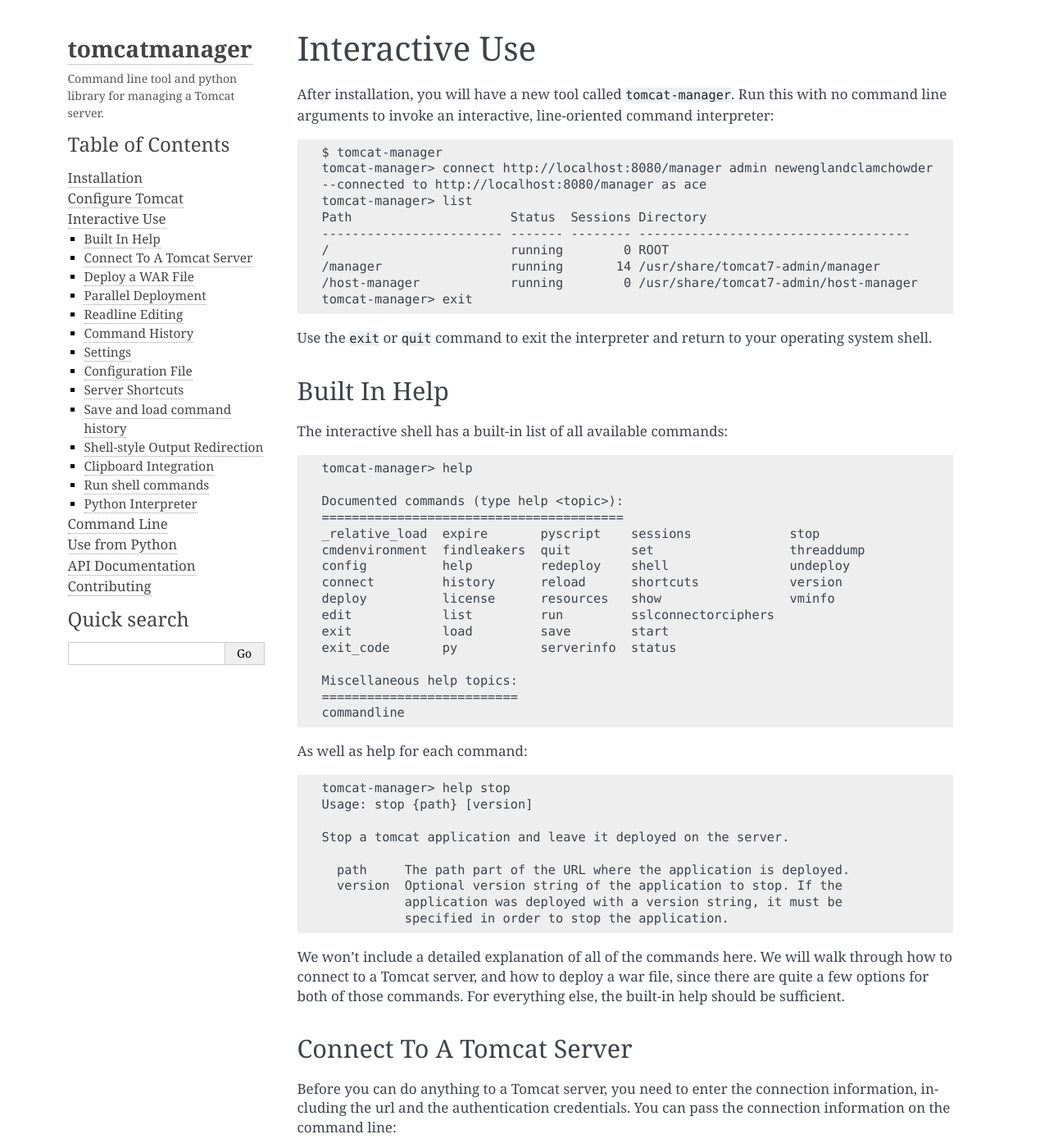
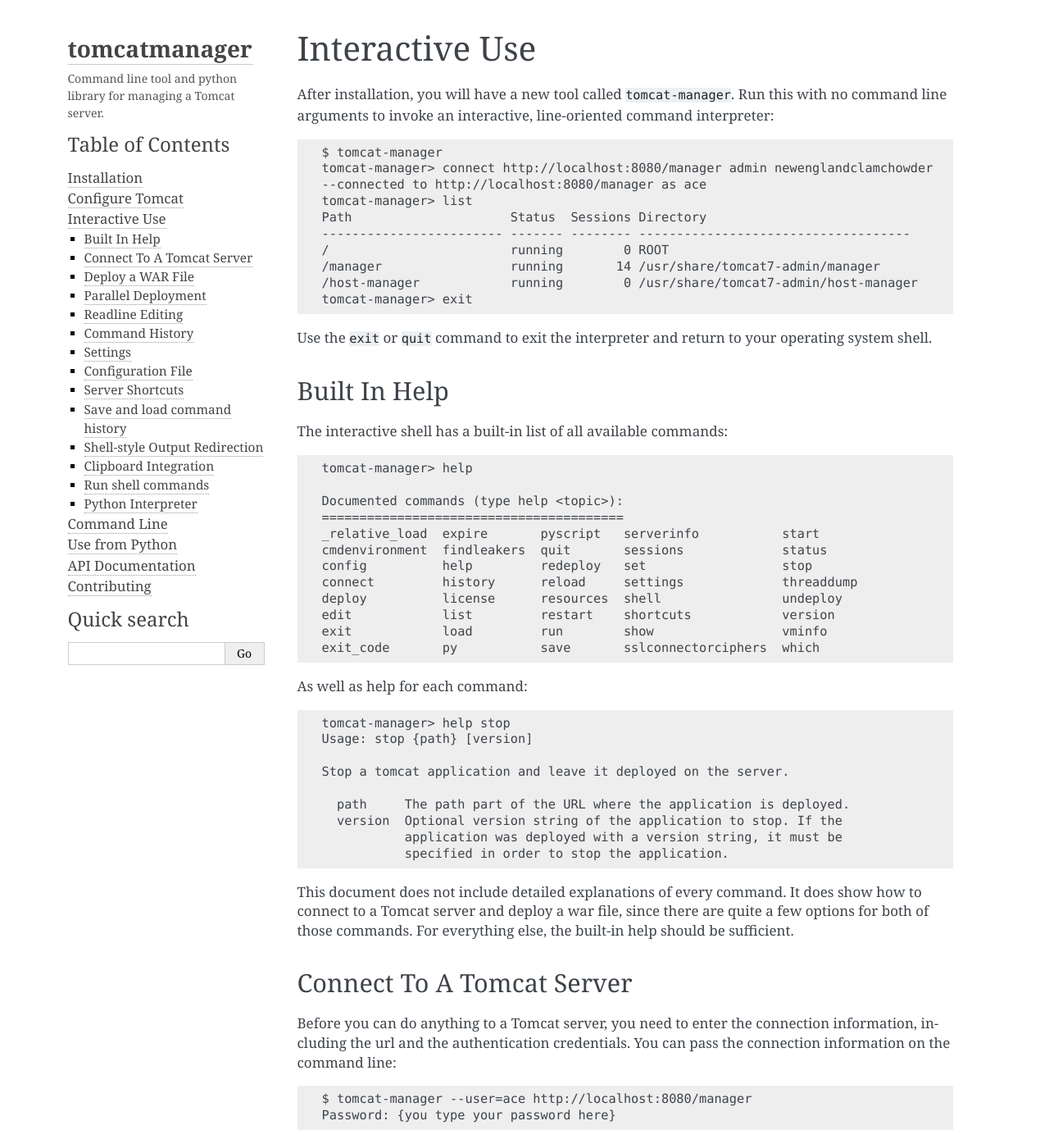
Before and after one commit to tomcatmanager/tomcatmanager, a Sphinx documentation site: the page built from docs/interactive.rst, in a window 1280 px wide and 1400 px high. Shown: the whole window at 82% size. Built offline with Sphinx 7.4.7, drawn with Linux system fonts in a browser that asks for light colours; some of the changed text lies outside the part shown.

Commit message:
Refresh output in documentation

```diff
--- a/docs/interactive.rst
+++ b/docs/interactive.rst
@@ -33,18 +33,14 @@
 
    Documented commands (type help <topic>):
    ========================================
-   _relative_load  expire       pyscript    sessions             stop
-   cmdenvironment  findleakers  quit        set                  threaddump
-   config          help         redeploy    shell                undeploy
-   connect         history      reload      shortcuts            version
-   deploy          license      resources   show                 vminfo
-   edit            list         run         sslconnectorciphers
-   exit            load         save        start
-   exit_code       py           serverinfo  status
-
-   Miscellaneous help topics:
-   ==========================
-   commandline
+   _relative_load  expire       pyscript   serverinfo           start
+   cmdenvironment  findleakers  quit       sessions             status
+   config          help         redeploy   set                  stop
+   connect         history      reload     settings             threaddump
+   deploy          license      resources  shell                undeploy
+   edit            list         restart    shortcuts            version
+   exit            load         run        show                 vminfo
+   exit_code       py           save       sslconnectorciphers  which
 
 As well as help for each command:
 
@@ -60,10 +56,10 @@
               application was deployed with a version string, it must be
               specified in order to stop the application.
 
-We won't include a detailed explanation of all of the commands here. We will
-walk through how to connect to a Tomcat server, and how to deploy a war file,
-since there are quite a few options for both of those commands. For everything
-else, the built-in help should be sufficient.
+This document does not include detailed explanations of every command. It does
+show how to connect to a Tomcat server and deploy a war file, since
+there are quite a few options for both of those commands. For everything else,
+the built-in help should be sufficient.
 
 .. _interactive_connect:
 
@@ -254,12 +250,15 @@
    tomcat-manager> show
    autorun_on_edit=False       # Automatically run files after editing
    colors=True                 # Colorized output (*nix only)
-   debug=False                 # Show full error stack on error
+   debug=False                 # Show stack trace for exceptions
+   echo=False                  # For piped input, echo command to output
    editor=/usr/local/bin/zile  # Program used to edit files
-   feedback_to_output=True     # Include nonessentials in `|`, `>` results
    locals_in_py=True           # Allow access to your application in py via self
    prompt='tomcat-manager> '   # The prompt issued to solicit input
    quiet=False                 # Don't print nonessential feedback
+   status_prefix=--            # String to prepend to all status output
+   status_to_stdout=False      # Status information to stdout instead of stderr
+   timeout=10                  # Seconds to wait for HTTP connections
    timing=False                # Report execution times
 
 You can change any of these settings using the ``set`` command:
@@ -341,9 +340,9 @@
 Save and load command history
 -----------------------------
 
-Save and load command history. Type ``help save``, and ``help load`` for
-details. Using this functionality you can save a series of commands to a text
-file, and then quickly load and run them.
+You can save a sequence of commands to a text file using the ``save`` command. Using
+the ``load`` command you can replay those commands. Type ``help save``, and ``help load`` for
+details.
 
 
 Shell-style Output Redirection
```
Also changed, not shown: other parts of docs/interactive.rst (+4 -4 lines), docs/commandline.rst (+10 -11 lines).
